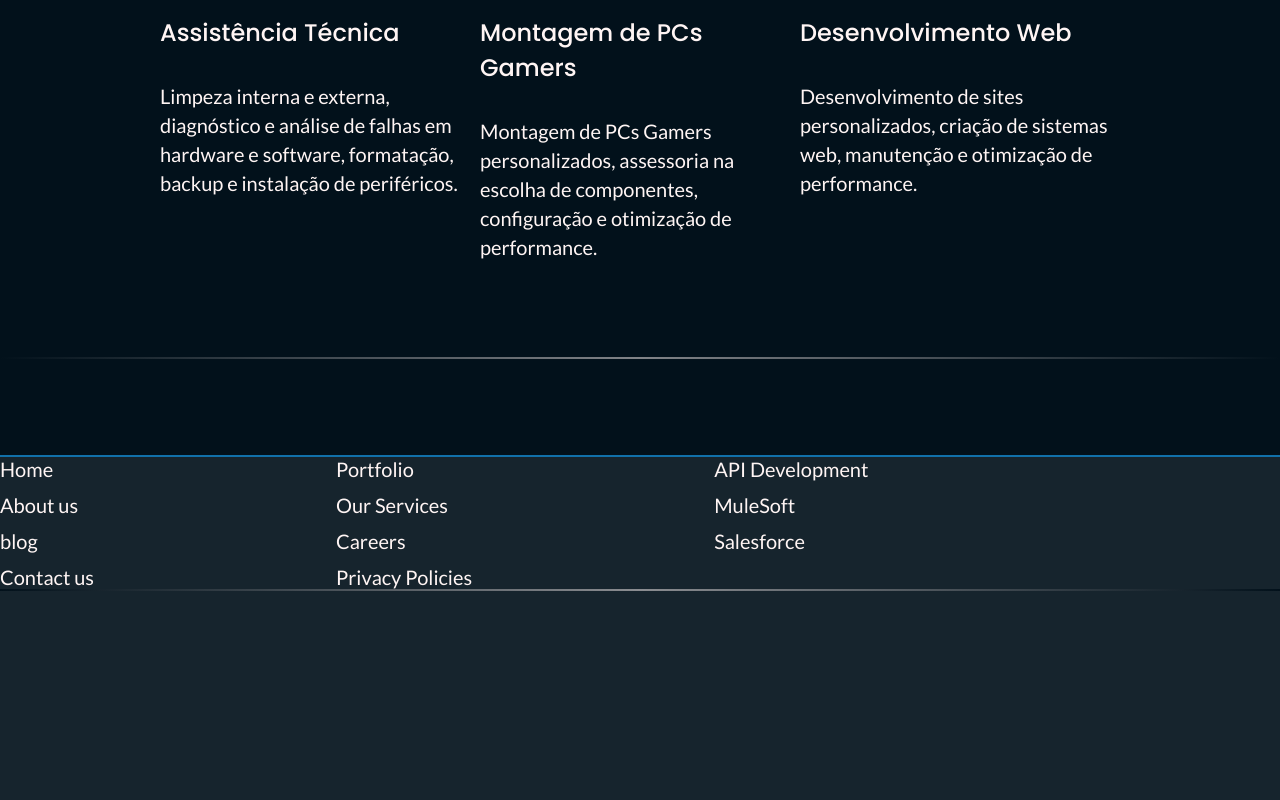
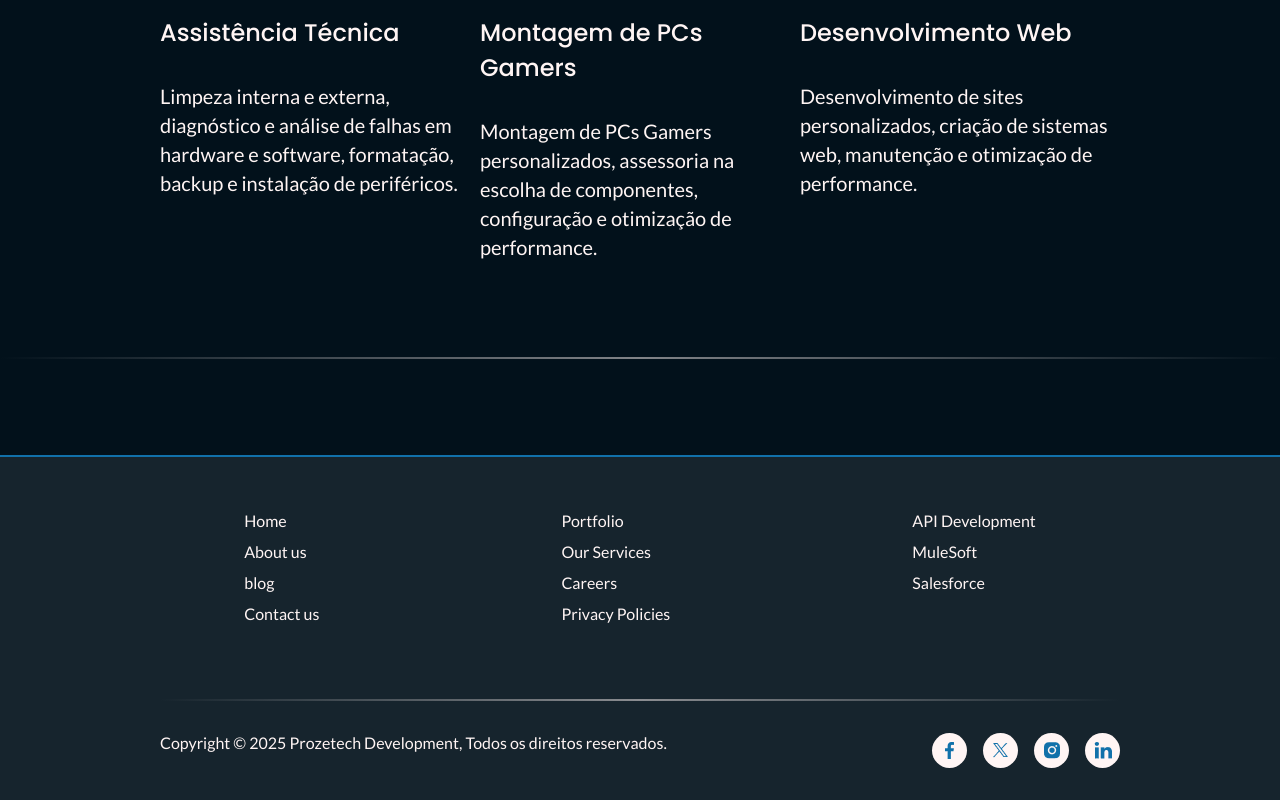
Before and after one commit to willsf2021/prozetech, a React (Vite) app: page / in a window 1280 px wide. Shown: the part 1882-2682 px from the top of the page. Built offline with nearby package versions, Linux system fonts and the light colour scheme.

Commit message:
footer finished

```diff
--- a/src/components/Footer/index.jsx
+++ b/src/components/Footer/index.jsx
@@ -1,5 +1,10 @@
 import Container from "./styles"
 import { Hr } from "../Hr"
+import facebookIcon from "../../assets/facebook.png"
+import instagramIcon from "../../assets/instagram.png"
+import xIcon from "../../assets/x.png"
+import linkedinIcon from "../../assets/linkedin.png"
+
 export const Footer = () => {
     return (
         <Container>
@@ -22,7 +27,16 @@ export const Footer = () => {
                     <li>Salesforce</li>
                 </ul>
             </div>
-            <Hr />
+            <Hr footer={true}/>
+            <div className="containerCopyrights">
+                <p>Copyright © 2025 Prozetech Development, Todos os direitos reservados.</p>
+                <div className="containerSocialMedias">
+                    <div className="icons"><img src={facebookIcon} alt="" /></div>
+                    <div className="icons"><img src={xIcon} alt="" /></div>
+                    <div className="icons"><img src={instagramIcon} alt="" /></div>
+                    <div className="icons"><img src={linkedinIcon} alt="" /></div>
+                </div>
+            </div>
         </Container>
     )
 }
--- a/src/components/Footer/styles.js
+++ b/src/components/Footer/styles.js
@@ -4,17 +4,47 @@ export default styled.footer `
 height: 345px;
 background-color: ${({ theme }) => theme.colors.footerColor};
 border-top: 2px solid ${({ theme }) => theme.colors.footerBorderColor};
+display: flex;
+flex-direction: column;
+padding: 0px 160px;
+font: ${({ theme }) => theme.fontPattern.paragraphFooter};
+
 div.containerul {
     display: flex;
     column-gap: 242px;
+    flex: 1;
+    padding-top: 54px;
+    justify-content: center;
     ul {
         list-style: none;
         color: black;
-        font: ${({ theme }) => theme.fontPattern.paragraph};
         display: flex;
         flex-direction: column;
         row-gap: 12px;
         color: ${({ theme }) => theme.colors.snow};
     }
 }
+div.containerCopyrights {
+    display: flex;
+    justify-content: space-between;
+    padding: 32px 0px;
+    p {
+        font: ${({ theme }) => theme.fontPattern.paragraphFooter};
+    }
+}
+
+div.containerSocialMedias {
+    display: flex;
+    column-gap: 16px;
+}
+
+div.icons {
+    height: 35px;
+    width: 35px;
+    border-radius: 50%;
+    display: flex;
+    align-items: center;
+    justify-content: center;
+    background-color: ${({ theme }) => theme.colors.snow};
+}
 `
--- a/src/components/Hr/index.jsx
+++ b/src/components/Hr/index.jsx
@@ -1,7 +1,7 @@
 import Container from "./styles";
 
-export const Hr = () => {
-  return <Container>
+export const Hr = ({footer}) => {
+  return <Container footer={footer}>
 
   </Container>;
 };
--- a/src/components/Hr/styles.js
+++ b/src/components/Hr/styles.js
@@ -6,8 +6,8 @@ export default styled.div`
   width: 100%;
   background: linear-gradient(
     to right,
-    ${({ theme }) => theme.colors.veryDarkBlue},
+    ${(props) => props.footer? props.theme.colors.footerColor: props.theme.colors.veryDarkBlue},
     ${({ theme }) => theme.colors.snowOpacity},
-    ${({ theme }) => theme.colors.veryDarkBlue}
+    ${(props) => props.footer? props.theme.colors.footerColor: props.theme.colors.veryDarkBlue}
   );
 `;
--- a/src/constants/theme.js
+++ b/src/constants/theme.js
@@ -19,6 +19,7 @@ export const theme = {
     titleH3: `500 24px "Poppins", sans-serif`,
     listItem: `500 20px "Poppins", sans-serif`,
     paragraph: `400 20px "Lato", sans-serif`,
+    paragraphFooter: `400 16px "Lato", sans-serif`,
   },
 
   fontWeight: {
```
